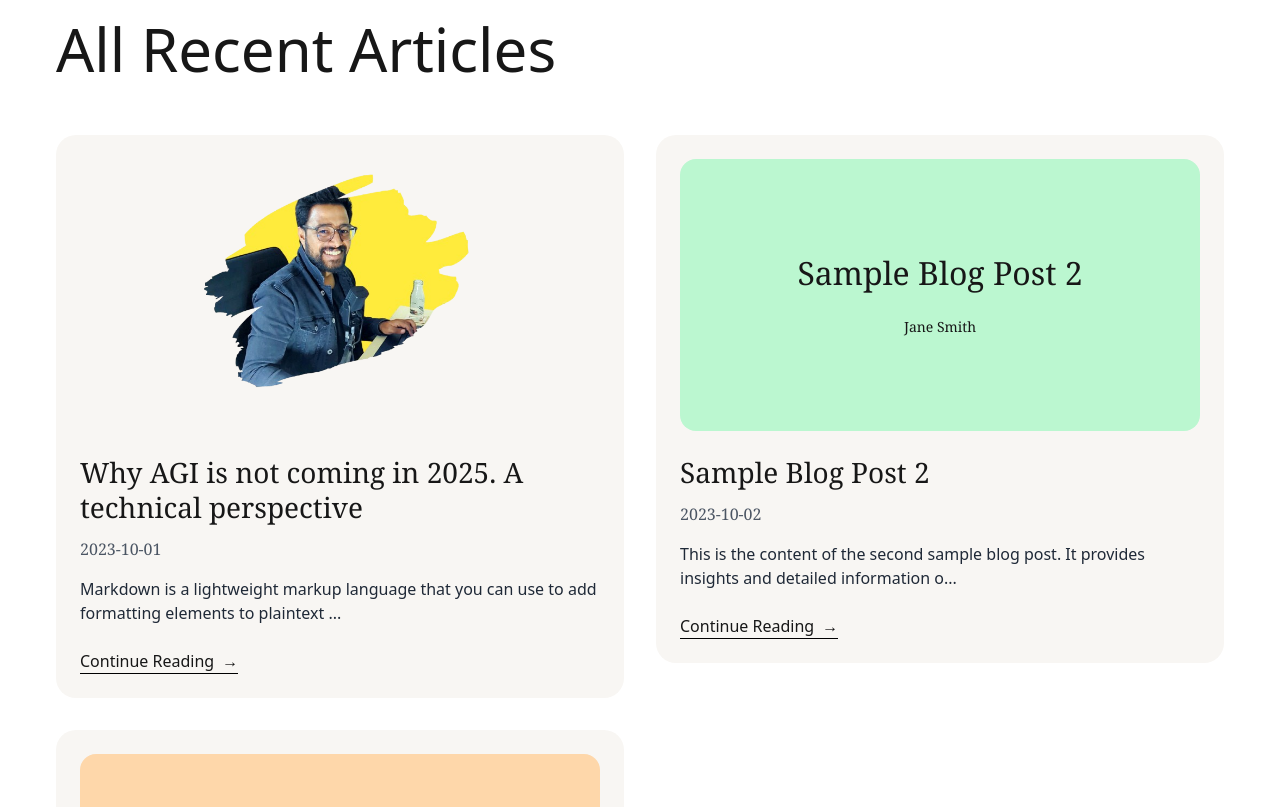
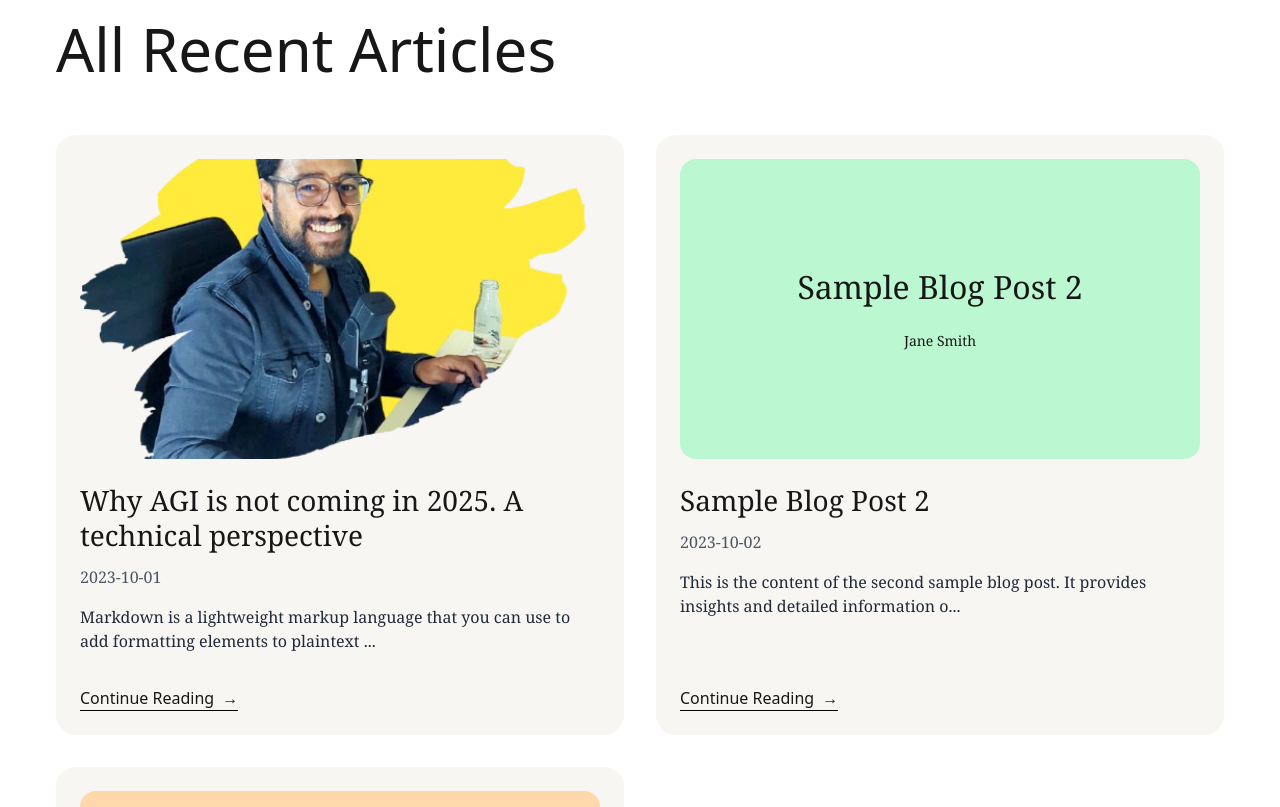
Before and after one commit to ronythankachan/ronythankachan.com, a Next.js app: page /blogs in a window 1280 px wide. Shown: the part 620-1427 px from the top of the page. Built offline with nearby package versions, Linux system fonts and the light colour scheme.

Commit message:
blog card height fixed

```diff
--- a/app/components/BlogCard.tsx
+++ b/app/components/BlogCard.tsx
@@ -16,9 +16,9 @@ interface BlogPost {
 const BlogCard: React.FC<{ post: BlogPost }> = ({ post }) => {
   return (
     <Link href={`/blogs/${post.slug}`} key={post.slug}>
-      <CardContainer>
+      <CardContainer className="h-[600px] flex flex-col justify-between">
         <div
-          className={`relative w-full aspect-[1.91/1] mb-6 rounded-2xl overflow-hidden font-serif ${
+          className={`relative w-full h-[300px] mb-6 rounded-2xl overflow-hidden font-serif ${
             post.imageUrl ? "" : post.bgColor
           }`}
         >
@@ -27,8 +27,8 @@ const BlogCard: React.FC<{ post: BlogPost }> = ({ post }) => {
               src={post.imageUrl}
               alt={post.title}
               fill
-              className="w-full h-full object-contain"
-              style={{ objectFit: "contain" }}
+              className="w-full h-full object-cover"
+              style={{ objectFit: "cover" }}
             />
           ) : (
             <div className="relative h-full w-full flex flex-col justify-center items-center text-center p-8">
@@ -43,12 +43,11 @@ const BlogCard: React.FC<{ post: BlogPost }> = ({ post }) => {
             </div>
           )}
         </div>
-        <div className="font-serif">
+        <div className="font-serif flex-grow">
           <h2 className="text-[28px] mb-3 leading-tight">{post.title}</h2>
           <p className="text-gray-600 mb-4">{post.date}</p>
+          <p className="text-gray-800 mb-6">{post.excerpt}</p>
         </div>
-        <p className="text-gray-800 mb-6">{post.excerpt}</p>
-
         <div className="flex items-center">
           <span className="inline-flex items-center space-x-2 font-medium border-b border-black">
             <span>Continue Reading</span>
```
